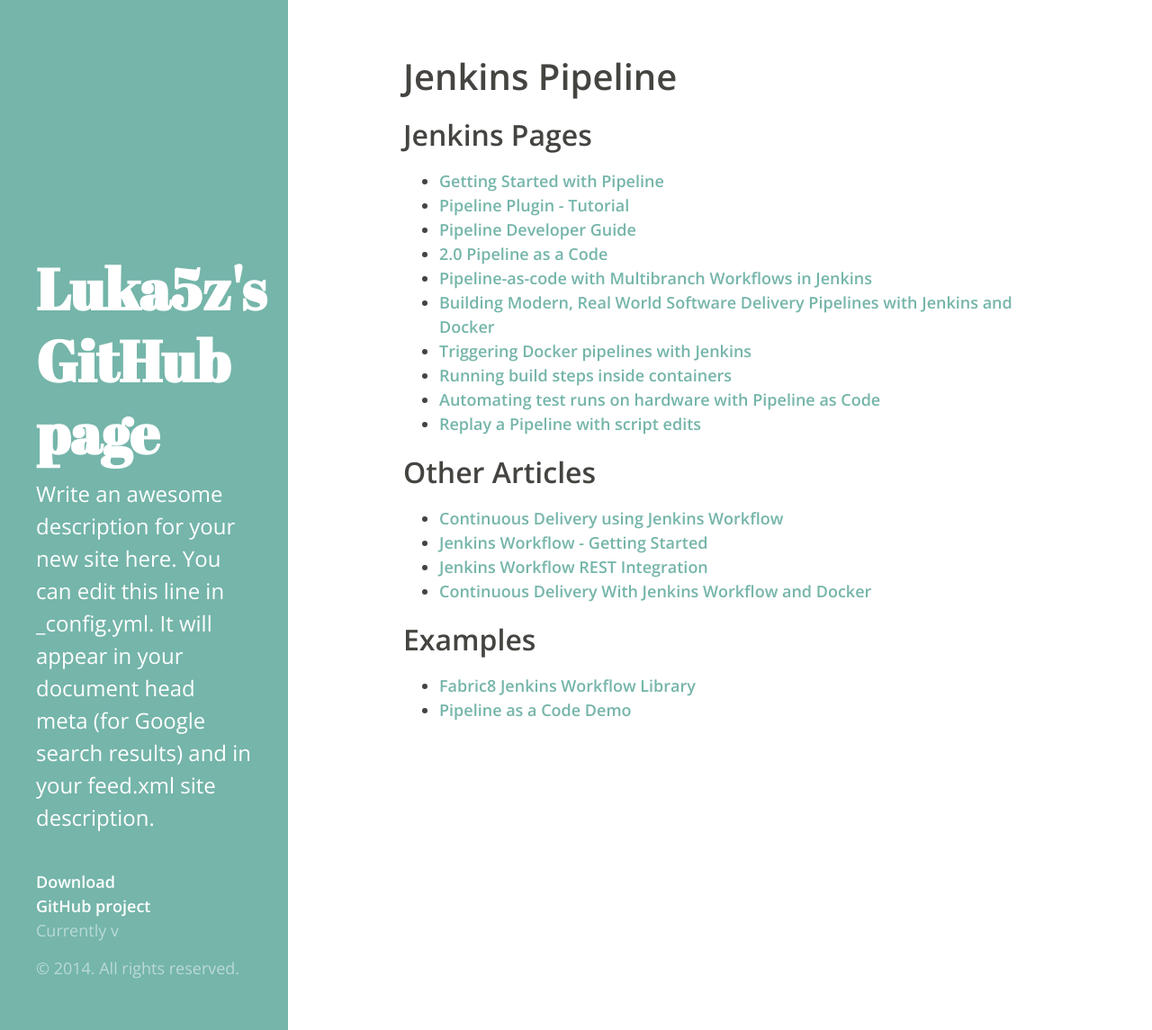
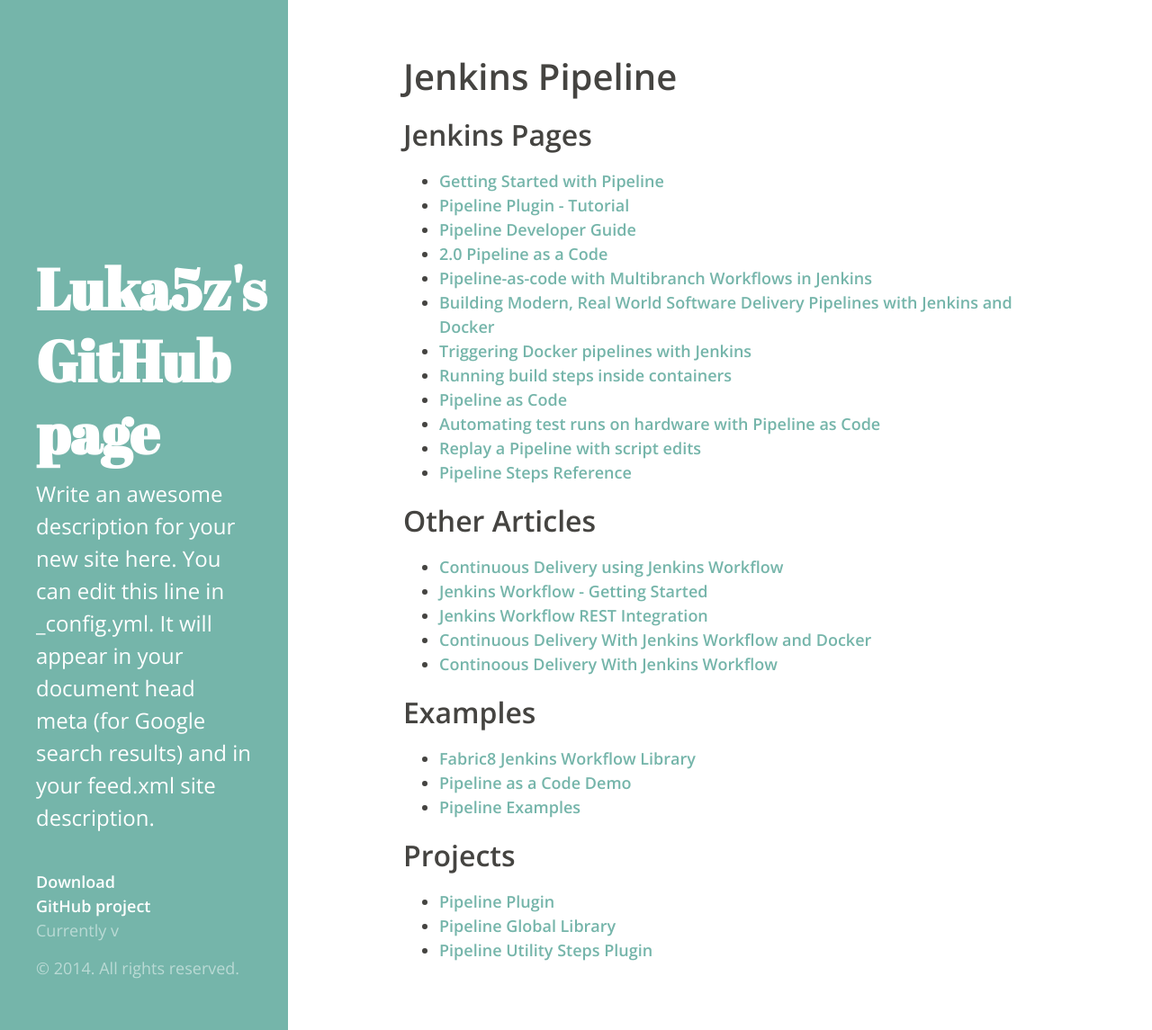
Before and after one commit to luka5z/luka5z.github.io, a Jekyll site: the page built from resources/jenkins-pipeline.md, in a window 1280 px wide and 1145 px high. Shown: the whole window at 90% size. Built offline with Jekyll 4.4.1, drawn with Linux system fonts in a browser that asks for light colours.

Commit message:
Update Jenkins Pipeline resources page.

```diff
--- a/resources/jenkins-pipeline.md
+++ b/resources/jenkins-pipeline.md
@@ -14,8 +14,10 @@ permalink: /resources/jenkins-pipeline/
 - [Building Modern, Real World Software Delivery Pipelines with Jenkins and Docker](https://www.cloudbees.com/blog/building-modern-real-world-software-delivery-pipelines-jenkins-and-docker)
 - [Triggering Docker pipelines with Jenkins](https://www.cloudbees.com/blog/triggering-docker-pipelines-jenkins)
 - [Running build steps inside containers](https://documentation.cloudbees.com/docs/cje-user-guide/docker-workflow-sect-inside.html)
+- [Pipeline as Code](https://documentation.cloudbees.com/docs/cookbook/pipeline-as-code-configuration.html#_organization_folders)
 - [Automating test runs on hardware with Pipeline as Code](https://jenkins.io/blog/2016/04/07/pipeline-for-runs-on-hardware/)
 - [Replay a Pipeline with script edits](https://jenkins.io/blog/2016/04/14/replay-with-pipeline)
+- [Pipeline Steps Reference](https://jenkins.io/doc/pipeline/steps/)
 
 ## Other Articles
 
@@ -23,8 +25,16 @@ permalink: /resources/jenkins-pipeline/
 - [Jenkins Workflow - Getting Started](http://udaypal.com/jenkins-workflow-getting-started/)
 - [Jenkins Workflow REST Integration](http://udaypal.com/workflow-integration-using-rest-api/)
 - [Continuous Delivery With Jenkins Workflow and Docker](http://www.coding-stories.com/blog/2015/08/23/continuous-delivery-with-jenkins-workflow-and-docker/://www.coding-stories.com/blog/2015/08/23/continuous-delivery-with-jenkins-workflow-and-docker/)
+- [Continoous Delivery With Jenkins Workflow](https://dzone.com/refcardz/continuous-delivery-with-jenkins-workflow)
 
 ## Examples
 
 - [Fabric8 Jenkins Workflow Library](https://github.com/fabric8io/jenkins-workflow-library)
 - [Pipeline as a Code Demo](https://github.com/kishorebhatia/pipeline-as-code-demo)
+- [Pipeline Examples](https://github.com/jenkinsci/pipeline-examples)
+
+## Projects
+
+- [Pipeline Plugin](https://wiki.jenkins-ci.org/display/JENKINS/Pipeline+Plugin)
+- [Pipeline Global Library](https://github.com/jenkinsci/workflow-cps-global-lib-plugin/blob/master/README.md)
+- [Pipeline Utility Steps Plugin](https://github.com/jenkinsci/pipeline-utility-steps-plugin)
```
Also changed, not shown: resources.md (+1 -3 lines).
